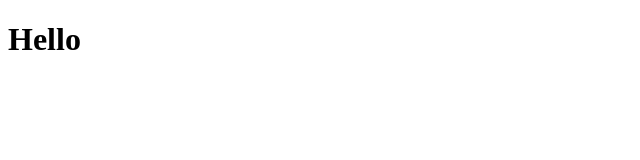
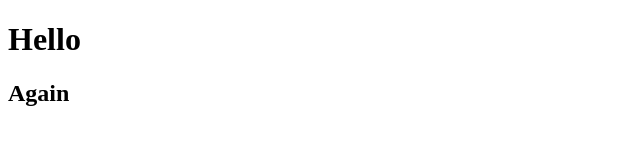
Before and after one commit to Senior-Abbos/testBackup, a plain HTML site: page index.html in a window 1280 px wide. Shown: the whole page, without its empty margins (0-640 px from the left). Drawn offline with Linux system fonts and the light colour scheme.

Commit message:
second version

```diff
--- a/index.html
+++ b/index.html
@@ -7,5 +7,6 @@
 </head>
 <body>
     <h1>Hello</h1>
+    <h2>Again</h2>
 </body>
 </html>
--- /dev/null
+++ b/style.css
@@ -0,0 +1,5 @@
+* {
+    margin: 0;
+    padding: 0;
+    box-sizing: border-box;
+}
```
